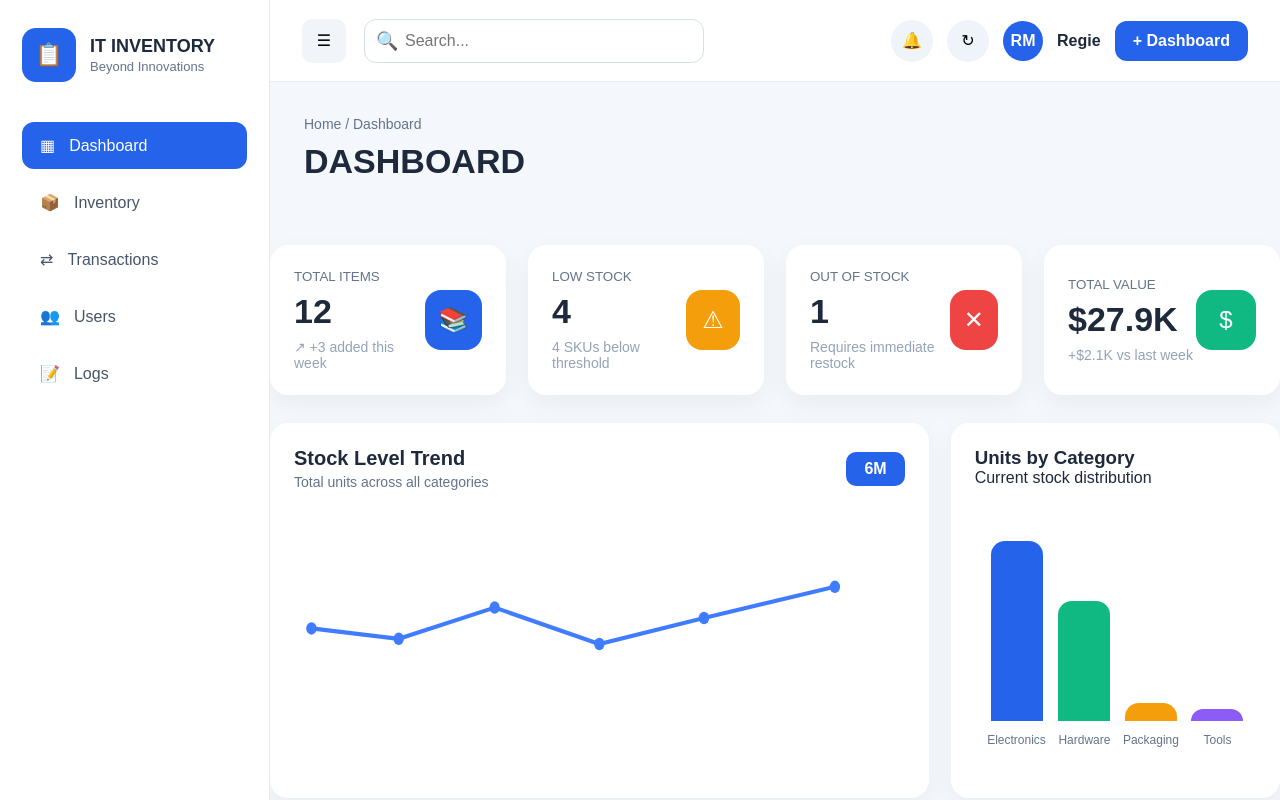
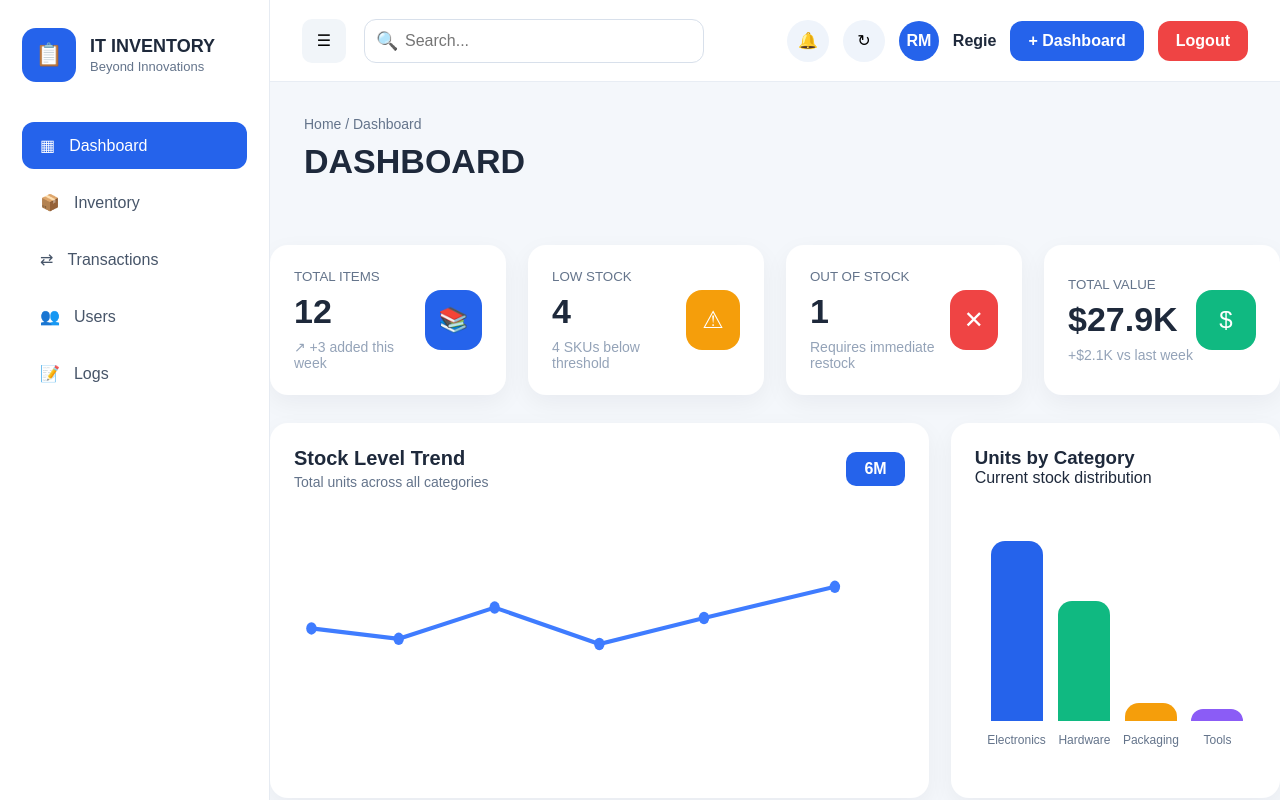
Before and after one commit to dawgskieee/Inhouse_InventorySystemBI, a Next.js app in the folder frontend/: page /User/landingpage in a window 1280 px wide. Shown: the top 800 px of the page. Built offline with nearby package versions, Linux system fonts and the light colour scheme.

Commit message:
components

```diff
--- a/frontend/app/User/components/navbar.tsx
+++ b/frontend/app/User/components/navbar.tsx
@@ -54,6 +54,10 @@ return (
         <button className={styles.dashboardBtn}>
         + Dashboard
         </button>
+
+        <button className={styles.logoutBtn}>
+            Logout
+        </button>
     </div>
     </nav>
 );
--- a/frontend/app/User/landingpage/landing.module.css
+++ b/frontend/app/User/landingpage/landing.module.css
@@ -67,6 +67,21 @@ SIDEBAR
 
 .navItem:hover {
   background: #edf3ff;
+}
+
+.logoutBtn{
+    background: #ef4444;
+    color: white;
+    border: none;
+    padding: 11px 18px;
+    border-radius: 12px;
+    font-weight: 600;
+    cursor: pointer;
+    transition: .25s;
+}
+
+.logoutBtn:hover{
+    background: #dc2626;
 }
 
 .active {
```
